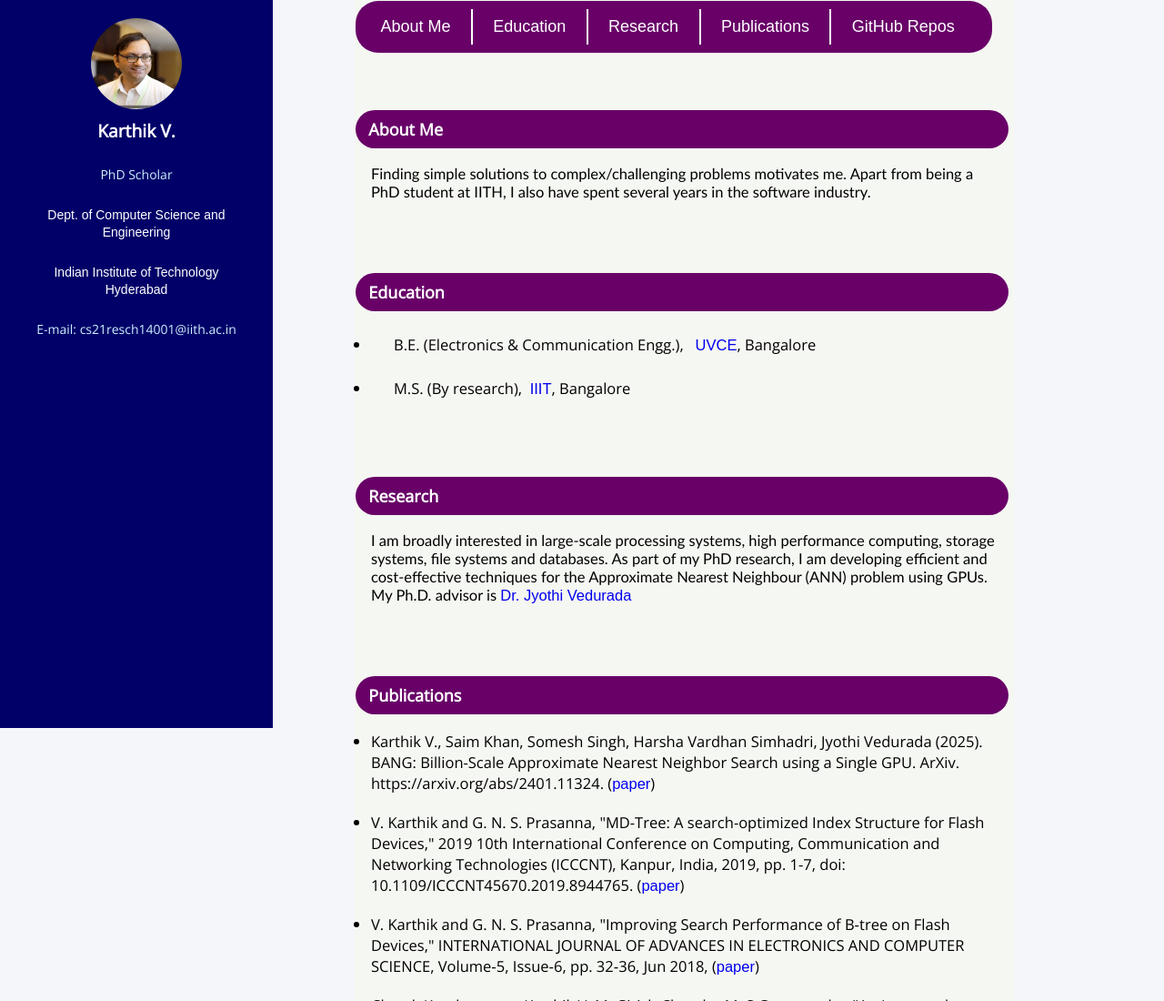
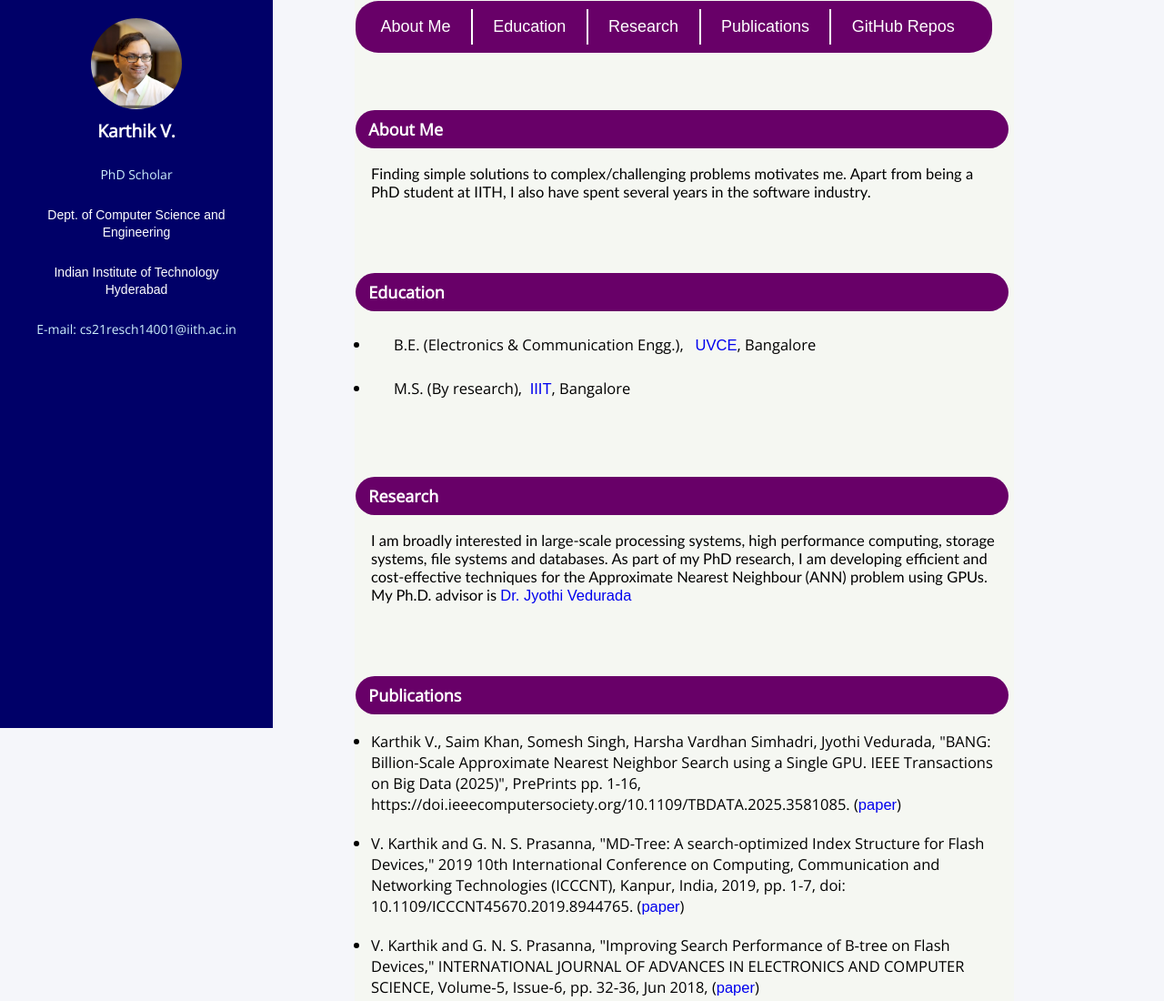
Before and after one commit to karthik86248/karthik86248.github.io, a plain HTML site: page index.html in a window 1280 px wide. Shown: the top 1100 px of the page at 91% size. Drawn offline with nearby package versions, Linux system fonts and the light colour scheme.

Commit message:
Update index.html bang tbd update

```diff
--- a/index.html
+++ b/index.html
@@ -186,7 +186,7 @@ I am broadly interested in large-scale processing systems, high performance comp
  <ul class="divide"><b>&nbsp Publications</b></ul>
 	 <ul class="font-style">
 <li>
-Karthik V., Saim Khan, Somesh Singh, Harsha Vardhan Simhadri, Jyothi Vedurada (2025). BANG: Billion-Scale Approximate Nearest Neighbor Search using a Single GPU. ArXiv. https://arxiv.org/abs/2401.11324. (<a href="https://github.com/karthik86248/karthik86248.github.io/blob/main/papers/BANG.pdf" target="_blank">paper</a>)
+Karthik V., Saim Khan, Somesh Singh, Harsha Vardhan Simhadri, Jyothi Vedurada, "BANG: Billion-Scale Approximate Nearest Neighbor Search using a Single GPU. IEEE Transactions on Big Data (2025)", PrePrints pp. 1-16, https://doi.ieeecomputersociety.org/10.1109/TBDATA.2025.3581085. (<a href="https://github.com/karthik86248/karthik86248.github.io/blob/main/papers/BANG.pdf" target="_blank">paper</a>)
 </li> <br>
 <li>
 V. Karthik and G. N. S. Prasanna, "MD-Tree: A search-optimized Index Structure for Flash Devices," 2019 10th International Conference on Computing, Communication and Networking Technologies (ICCCNT), Kanpur, India, 2019, pp. 1-7, doi: 10.1109/ICCCNT45670.2019.8944765. (<a href="https://github.com/karthik86248/karthik86248.github.io/blob/main/papers/mdtree.pdf" target="_blank">paper</a>)
```
